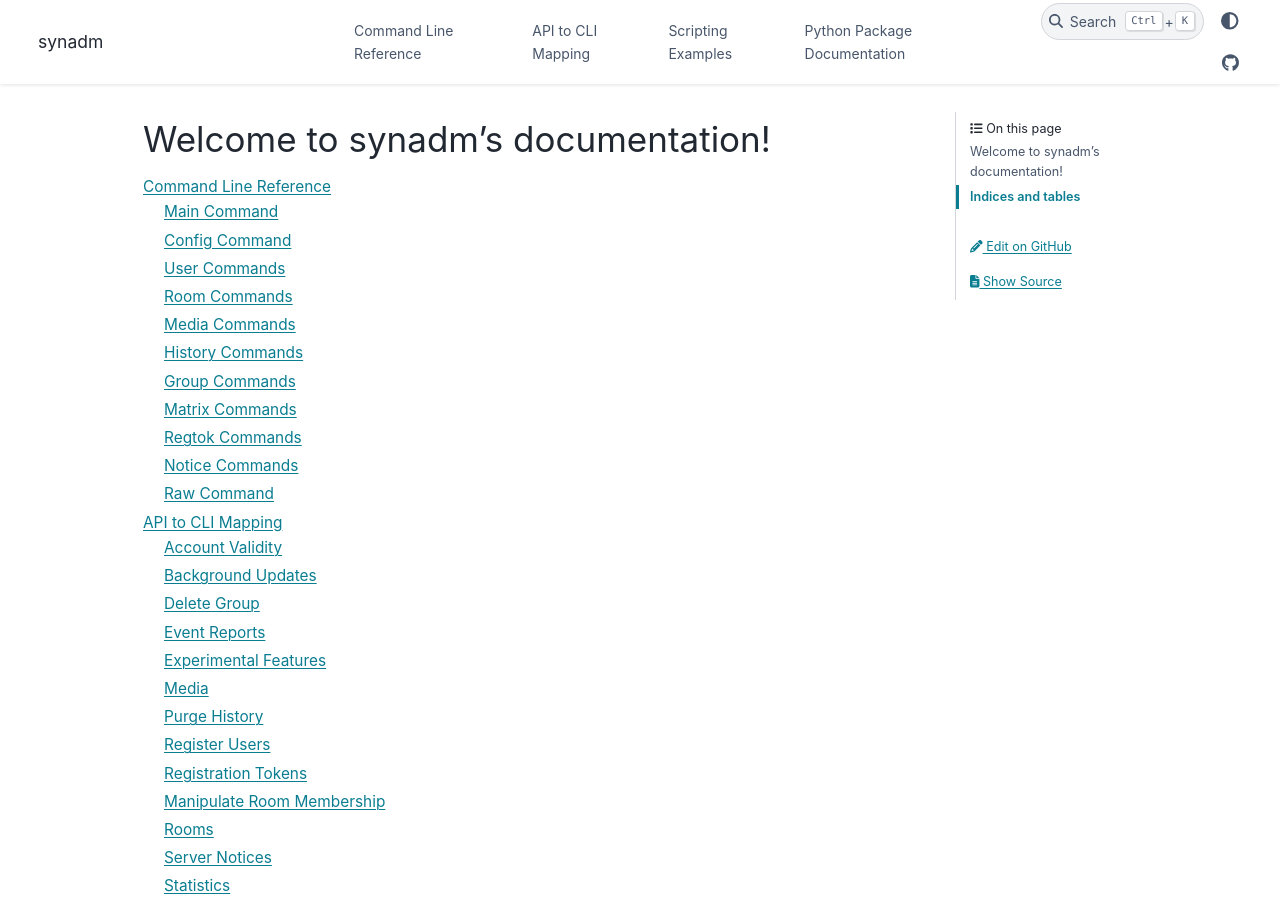
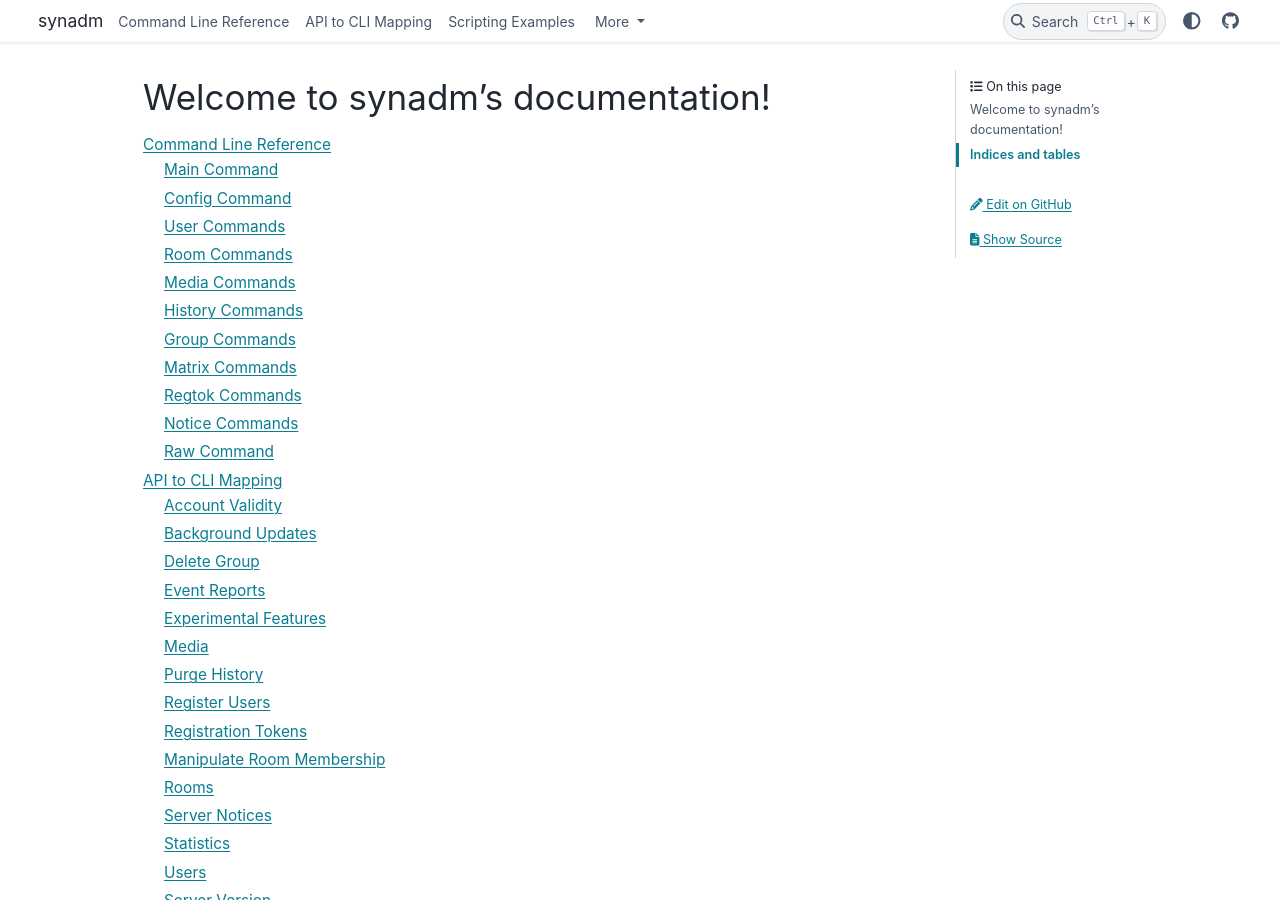
Before and after one commit to JOJ0/synadm, a Sphinx documentation site: the page built from doc/source/index.rst, in a window 1280 px wide and 900 px high. Built offline with Sphinx 7.4.7 and the PyData theme 0.15.4, drawn with Linux system fonts in a browser that asks for light colours; part of the change alters nothing that is shown.

```diff
--- a/doc/source/conf.py
+++ b/doc/source/conf.py
@@ -86,6 +86,8 @@ html_theme_options = {
         },
     ],
     "use_edit_page_button": True,
+    "navbar_align": "left",
+    "header_links_before_dropdown": 3,
     # "light_css_variables": {
     #     "color-brand-primary": "#343a40",
     #     # "color-brand-content": "#495057",
```
